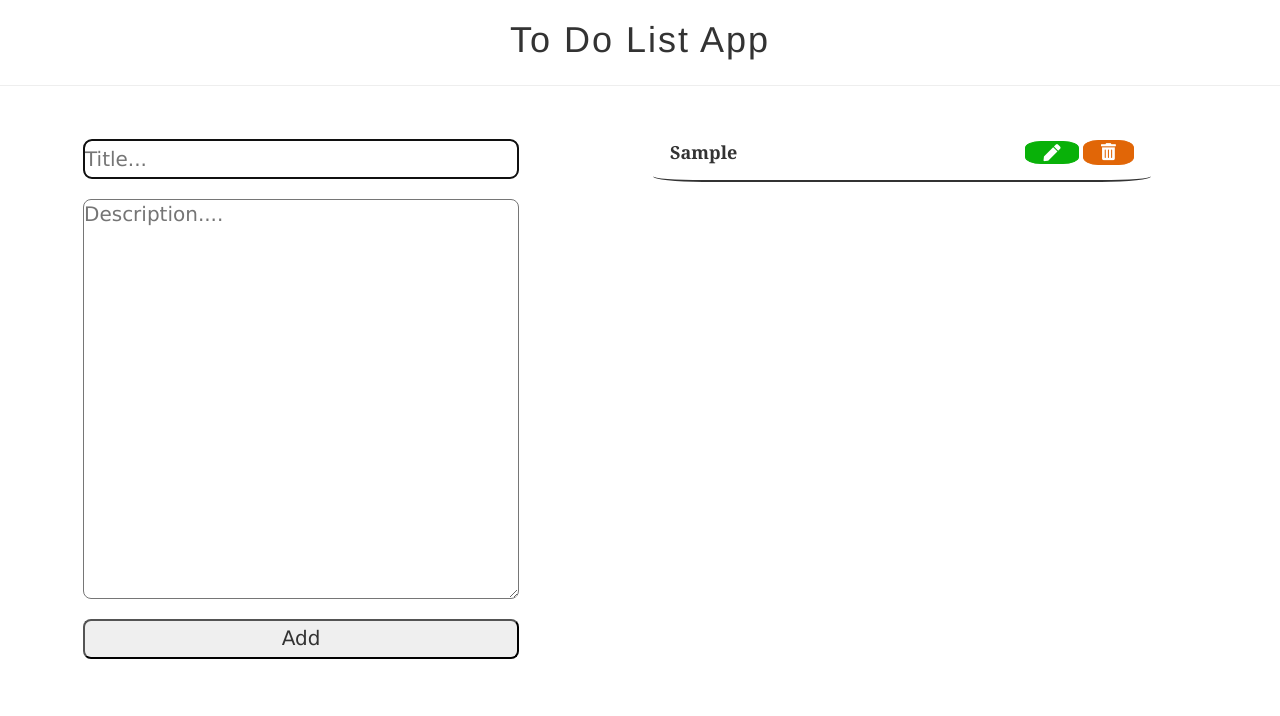
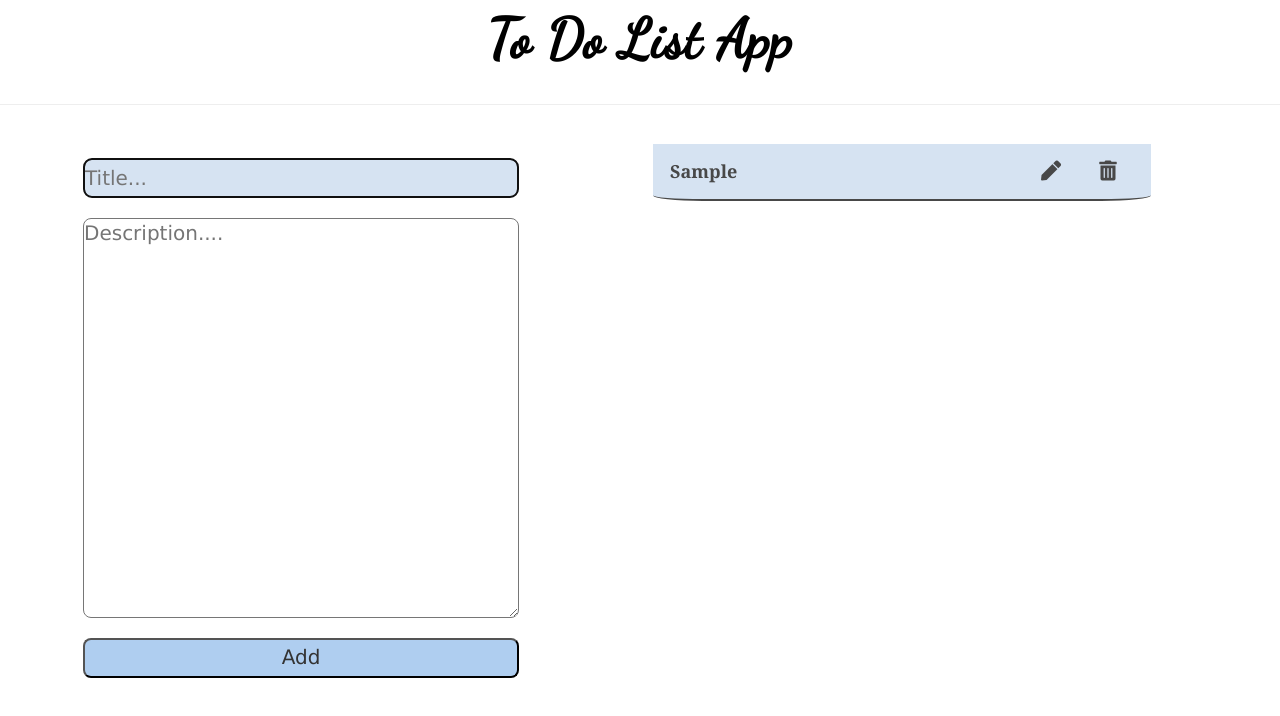
Before and after one commit to AnthoniaEfe/To-Do-List, a plain HTML site: page index.html in a window 1280 px wide. Both pictures are taken after typing "Sample", "Sample" into the empty fields and a click on the button "Add". Drawn offline with nearby package versions, Linux system fonts and the light colour scheme.

Commit message:
general css changes

```diff
--- a/index.html
+++ b/index.html
@@ -6,6 +6,12 @@
     <meta name="viewport" content="width=device-width, initial-scale=1.0" />
     <title>ToDo List</title>
     <link rel="stylesheet" href="./style.CSS" />
+    <link rel="preconnect" href="https://fonts.googleapis.com" />
+    <link rel="preconnect" href="https://fonts.gstatic.com" crossorigin />
+    <link
+      href="https://fonts.googleapis.com/css2?family=Dancing+Script&display=swap"
+      rel="stylesheet"
+    />
     <link
       rel="stylesheet"
       href="https://maxcdn.bootstrapcdn.com/bootstrap/3.3.7/css/bootstrap.min.css"
@@ -20,7 +26,7 @@
     />
   </head>
   <body>
-    <header><h1>To Do List App</h1></header>
+    <header>To Do List App</header>
     <hr />
     <div class="container">
       <div id="left">
--- a/style.CSS
+++ b/style.CSS
@@ -11,9 +11,13 @@ body {
 }
 
 body {
-  background: rgb(176, 76, 9);
+  /* background-image: url("./office-implements-black-table.jpg"); */
+  background-repeat: no-repeat;
+  background-position: center;
+  background-attachment: fixed;
+  background: rgb(243, 238, 238);
   position: relative;
-  overflow: scroll;
+  overflow: auto;
 }
 
 main {
@@ -21,18 +25,21 @@ main {
   overflow-y: auto;
 }
 
-h1 {
+header {
+  color: black;
   text-align: center;
-  letter-spacing: 2px;
-  font-size: 72px;
+  letter-spacing: 1px;
+  font-size: 55px;
   font-weight: 900;
   padding-bottom: 5px;
   margin: 0 auto;
-  color: black;
-  font-family: "Lucida Sans", "Lucida Sans Regular", "Lucida Grande",
-    "Lucida Sans Unicode", Geneva, Verdana, sans-serif;
+  font-family: "Dancing Script", cursive;
+  /* font-family: "Lucida Sans", "Lucida Sans Regular", "Lucida Grande",
+    "Lucida Sans Unicode", Geneva, Verdana, sans-serif; */
 }
-
+hr {
+  margin: 0px;
+}
 .container {
   font-family: "Lucida Sans", "Lucida Sans Regular", "Lucida Grande",
     "Lucida Sans Unicode", Geneva, Verdana, sans-serif;
@@ -57,6 +64,8 @@ h1 {
 }
 
 #toDoTitle {
+  color: rgb(72, 72, 72);
+  background-color: rgba(152, 185, 223, 0.4);
   display: block;
   width: 100%;
   height: 40px;
@@ -67,6 +76,7 @@ h1 {
 }
 
 #toDoDescription {
+  color: rgb(72, 72, 72);
   display: block;
   width: 100%;
   height: 50vh;
@@ -78,6 +88,7 @@ h1 {
 
 #addButton,
 #updateButton {
+  background-color: rgba(156, 194, 237, 0.8);
   display: block;
   width: 100%;
   height: 40px;
@@ -88,7 +99,7 @@ h1 {
 
 #updateButton:hover,
 #addButton:hover {
-  background-color: rgb(145, 253, 145);
+  background-color: rgb(78, 126, 181);
   color: black;
   transform: scale(1.02);
   transition: 0.3s;
@@ -113,6 +124,8 @@ ul li {
   border-color: black;
   border-bottom: solid 2px;
   border-radius: 0 0 10% 10%;
+  background-color: rgba(152, 185, 223, 0.4);
+  color: rgb(72, 72, 72);
 }
 
 ul li:hover {
@@ -149,42 +162,25 @@ ul li:hover {
   border-top: solid 1px;
   border-color: black;
 }
-#pen {
+#pen,
+#trash-can {
   flex-grow: 0.9;
-  font-size: 17px;
+  font-size: 20px;
   margin: 0 2px;
   cursor: pointer;
-  background-color: rgb(9, 177, 9);
-  color: white;
+  background-color: rgb(256, 256, 256, 0);
+  color: rgb(72, 72, 72);
   padding: 2px 3px;
   text-align: center;
   cursor: pointer;
   align-self: center;
-  border: solid 0.2px;
-  border-color: rgb(9, 177, 9);
-  border-radius: 30%;
 }
 
-#trash-can {
-  flex-grow: 0.9;
-  font-size: 17px;
-  margin: 0 2px;
-  cursor: pointer;
-  background-color: rgb(225, 102, 7);
-  color: white;
-  padding: 2px 3px;
-  text-align: center;
-  border: solid 0.2px;
-  border-color: rgb(225, 102, 7);
-  border-radius: 30%;
-}
-
-#pen:hover {
-  background-color: rgb(3, 122, 3);
-}
-
+#pen:hover,
 #trash-can:hover {
-  background-color: rgb(167, 74, 4);
+  color: black;
+  transform: scale(1.1);
+  transition: 0.3s;
 }
 
 .showDetail {
```
Also changed, not shown: office-implements-black-table.jpg (added).
